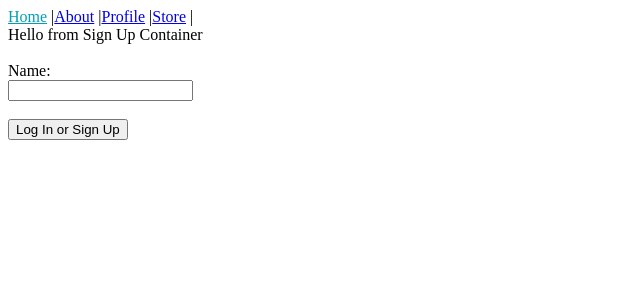
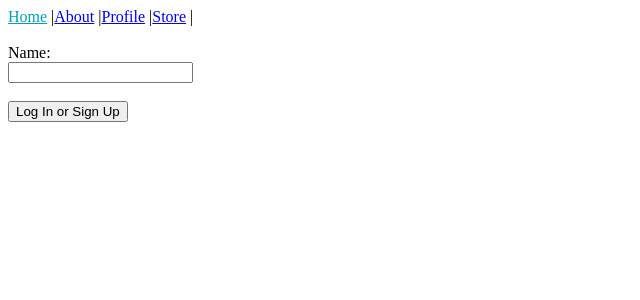
Before and after one commit to jazminmatos/poki_habit_tracker_client, a React (Create React App) app: page / in a window 1280 px wide. Shown: the top 300 px of the page, without its empty margins (0-640 px from the left). Built offline with nearby package versions, Linux system fonts and the light colour scheme; no server answers.

Commit message:
made sign up container a class component

```diff
--- a/src/containers/signupContainer.js
+++ b/src/containers/signupContainer.js
@@ -1,13 +1,15 @@
-import React from 'react';
+import React, { Component } from 'react';
+
 import SignupForm from '../components/SignupForm';
 
-const SignupContainer = () => {
-    return (
-        <div>
-            Hello from Sign Up Container
-            <SignupForm />
-        </div>
-    );
+class signupContainer extends Component {
+    render() {
+        return (
+            <div>
+                <SignupForm />
+            </div>
+        );
+    }
 }
 
-export default SignupContainer;
+export default signupContainer;
```
